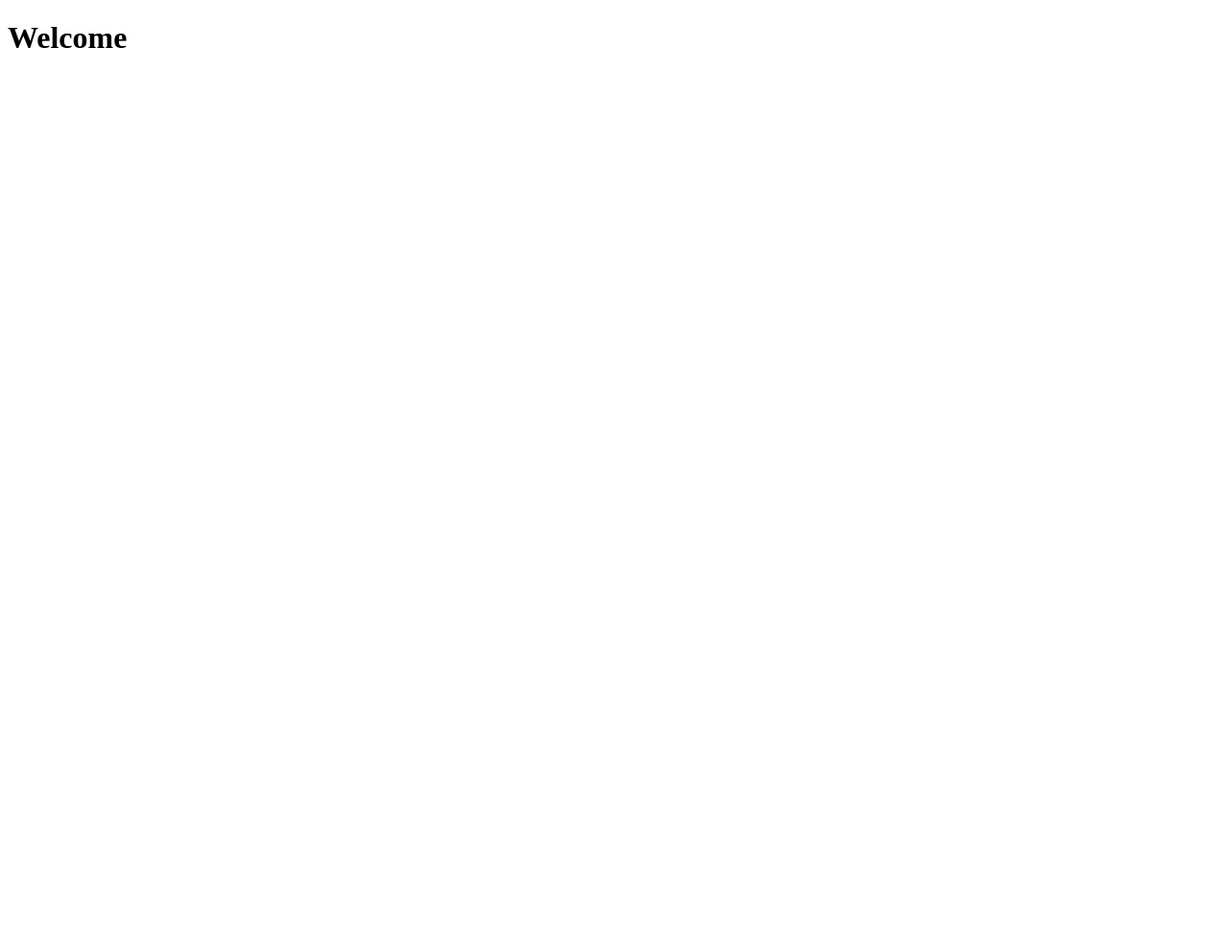
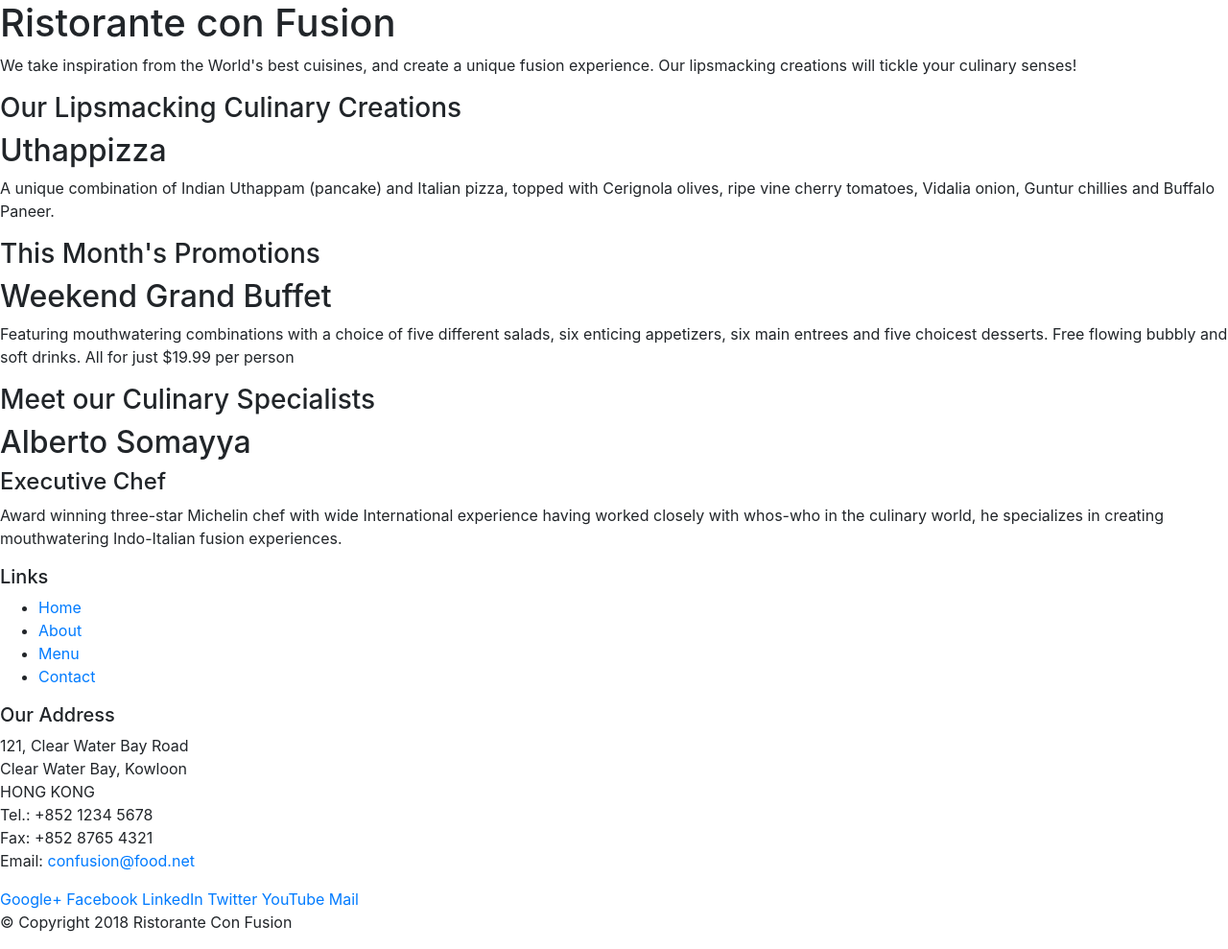
Before and after one commit to anushreejain98/fullStack_FoodWebsite, a website: page index.html in a window 1280 px wide. Shown: the whole page at 96% size. Before the commit the page ends 800 px from the top, so only its background shows below. Drawn offline with nearby package versions, Linux system fonts and the light colour scheme.

Commit message:
intro to bootstrap

```diff
--- a/index.html
+++ b/index.html
@@ -4,11 +4,109 @@
 <head>
     <meta charset="UTF-8" />
     <meta name="viewport" content="width=device-width, initial-scale=1.0" />
-    <title>Index page</title>
+    <meta http-equiv="x-ua-compatible" content="ie=edge">
+
+    <!-- Bootstrap CSS -->
+    <link rel="stylesheet" href="node_modules/bootstrap/dist/css/bootstrap.min.css">
+    <title>
+        <title>Ristorante Con Fusion</title>
+    </title>
 </head>
 
 <body>
-    <h1>Welcome</h1>
+
+    <header>
+        <div>
+            <div>
+                <div>
+                    <h1>Ristorante con Fusion</h1>
+                    <p>We take inspiration from the World's best cuisines, and create a unique fusion experience. Our lipsmacking creations will tickle your culinary senses!</p>
+                </div>
+                <div>
+                </div>
+            </div>
+        </div>
+    </header>
+
+    <div>
+        <div>
+            <div>
+                <h3>Our Lipsmacking Culinary Creations</h3>
+            </div>
+            <div>
+                <h2>Uthappizza</h2>
+                <p>A unique combination of Indian Uthappam (pancake) and Italian pizza, topped with Cerignola olives, ripe vine cherry tomatoes, Vidalia onion, Guntur chillies and Buffalo Paneer.</p>
+            </div>
+        </div>
+
+
+        <div>
+            <div>
+                <h3>This Month's Promotions</h3>
+            </div>
+            <div>
+                <h2>Weekend Grand Buffet</h2>
+                <p>Featuring mouthwatering combinations with a choice of five different salads, six enticing appetizers, six main entrees and five choicest desserts. Free flowing bubbly and soft drinks. All for just $19.99 per person </p>
+            </div>
+        </div>
+
+        <div>
+            <div>
+                <h3>Meet our Culinary Specialists</h3>
+            </div>
+            <div>
+                <h2>Alberto Somayya</h2>
+                <h4>Executive Chef</h4>
+                <p>Award winning three-star Michelin chef with wide International experience having worked closely with whos-who in the culinary world, he specializes in creating mouthwatering Indo-Italian fusion experiences. </p>
+            </div>
+        </div>
+    </div>
+
+    <footer>
+        <div>
+            <div>
+                <div>
+                    <h5>Links</h5>
+                    <ul>
+                        <li><a href="#">Home</a></li>
+                        <li><a href="#">About</a></li>
+                        <li><a href="#">Menu</a></li>
+                        <li><a href="#">Contact</a></li>
+                    </ul>
+                </div>
+                <div>
+                    <h5>Our Address</h5>
+                    <address>
+		              121, Clear Water Bay Road<br>
+		              Clear Water Bay, Kowloon<br>
+		              HONG KONG<br>
+		              Tel.: +852 1234 5678<br>
+		              Fax: +852 8765 4321<br>
+		              Email: <a href="mailto:confusion@food.net">confusion@food.net</a>
+		           </address>
+                </div>
+                <div>
+                    <div>
+                        <a href="http://google.com/+">Google+</a>
+                        <a href="http://www.facebook.com/profile.php?id=">Facebook</a>
+                        <a href="http://www.linkedin.com/in/">LinkedIn</a>
+                        <a href="http://twitter.com/">Twitter</a>
+                        <a href="http://youtube.com/">YouTube</a>
+                        <a href="mailto:">Mail</a>
+                    </div>
+                </div>
+            </div>
+            <div>
+                <div>
+                    <p>© Copyright 2018 Ristorante Con Fusion</p>
+                </div>
+            </div>
+        </div>
+    </footer>
+    <!-- jQuery first, then Popper.js, then Bootstrap JS. -->
+    <script src="node_modules/jquery/dist/jquery.slim.min.js"></script>
+    <script src="node_modules/popper.js/dist/umd/popper.min.js"></script>
+    <script src="node_modules/bootstrap/dist/js/bootstrap.min.js"></script>
 </body>
 
 </html>
--- a/package.json
+++ b/package.json
@@ -18,7 +18,11 @@
         "url": "https://github.com/anushreejain98/fullStack_coursera/issues"
     },
     "homepage": "https://github.com/anushreejain98/fullStack_coursera#readme",
-    "dependencies": {},
+    "dependencies": {
+        "bootstrap": "^4.5.0",
+        "jquery": "^3.5.1",
+        "popper.js": "^1.12.9"
+    },
     "devDependencies": {
         "lite-server": "^2.5.4"
     }
```
Also changed, not shown: 1 other file.
